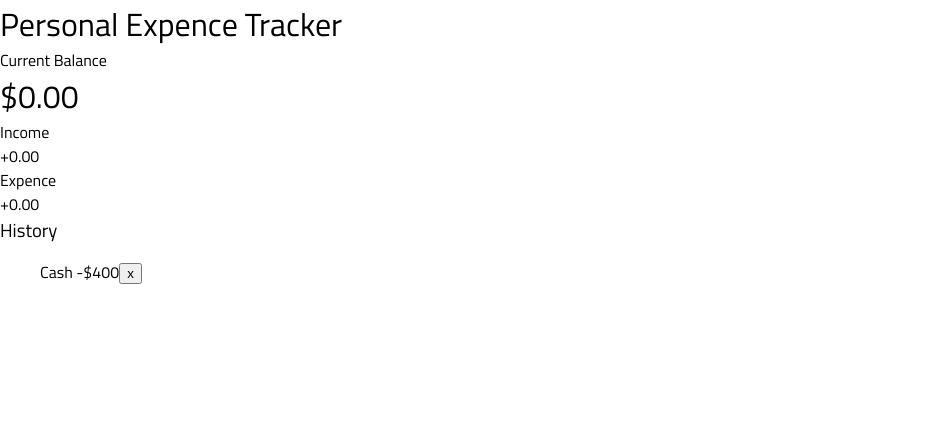
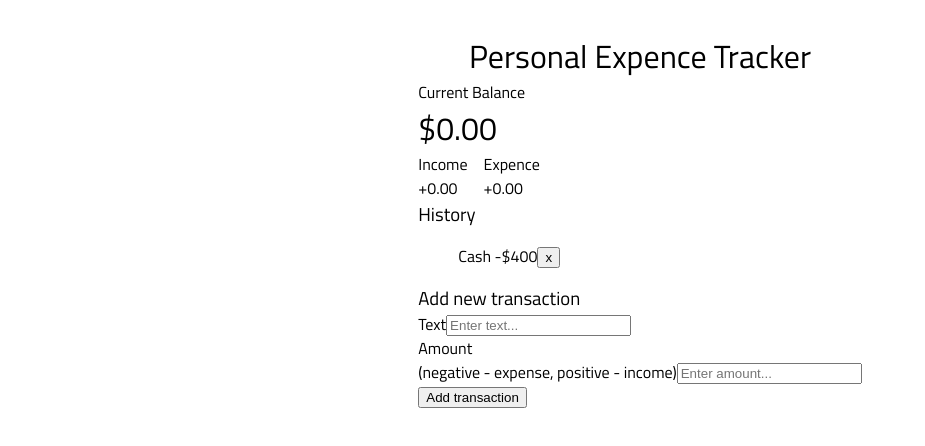
Before and after one commit to Sabzs/Personal-Expence-Tracker, a React (Create React App) app in the folder client/: page / in a window 1280 px wide. Shown: the top 446 px of the page, without its empty margins (0-925 px from the left). Built offline with nearby package versions, Linux system fonts and the light colour scheme.

Commit message:
applied minor style

```diff
--- a/client/src/App.js
+++ b/client/src/App.js
@@ -1,4 +1,5 @@
 import React from 'react'
+import { AddTransaction } from './components/AddTransaction';
 import { Balance } from './components/Balance';
 import { Header } from './components/Header';
 import { IncomeExpence } from './components/IncomeExpence';
@@ -12,10 +13,11 @@ function App() {
     <div className="App">
       <Header />
 
-      <div>
+      <div className >
         <Balance />
         <IncomeExpence />
         <TransactionList />
+        <AddTransaction />
       </div>
 
     </div>
--- a/client/src/components/Balance.js
+++ b/client/src/components/Balance.js
@@ -4,7 +4,7 @@ export const Balance = () => {
   return (
     <div className="balance" >
       <h4>Current Balance</h4>
-      <h1 id="balance" >$0.00</h1>
+      <h1 >$0.00</h1>
 
     </div>
   )
--- a/client/src/components/IncomeExpence.js
+++ b/client/src/components/IncomeExpence.js
@@ -3,11 +3,11 @@ import React from 'react'
 export const IncomeExpence = () => {
   return (
     <div className="inc-exp-container" >
-      <div className="inc-exp-container__minusDiv" >
+      <div className="inc-exp-container__minus-plusDiv" >
         <h4 className="inc-exp-container__plus-header" >Income</h4>
         <p className="inc-exp-container__money plus" >+0.00</p>
       </div>
-      <div className="inc-exp-container__minusDiv" >
+      <div className="inc-exp-container__minus-plusDiv" >
         <h4 className="inc-exp-container__minus-header" >Expence</h4>
         <p className="inc-exp-container__money minus" >+0.00</p>
       </div>
--- a/client/src/components/TransactionList.js
+++ b/client/src/components/TransactionList.js
@@ -4,8 +4,8 @@ export const TransactionList = () => {
   return (
     <div className="transac-List" >
       <h3>History</h3>
-      <ul id="list" className="transac-List__list">
-        <li class="minus">
+      <ul className="transac-List__list">
+        <li className="transac-List__minus">
           Cash <span>-$400</span><button className="transac-List__delete-btn">x</button>
         </li>
       </ul>
--- a/client/src/styles/App.css
+++ b/client/src/styles/App.css
@@ -55,4 +55,61 @@ body {
   width: 100%;
   height: 100vh;
 }
+
+.App {
+  display: -webkit-box;
+  display: -ms-flexbox;
+  display: flex;
+  -webkit-box-orient: vertical;
+  -webkit-box-direction: normal;
+      -ms-flex-direction: column;
+          flex-direction: column;
+  -webkit-box-pack: center;
+      -ms-flex-pack: center;
+          justify-content: center;
+  -webkit-box-align: center;
+      -ms-flex-align: center;
+          align-items: center;
+  padding-top: 2rem;
+}
+
+.balance {
+  display: -webkit-box;
+  display: -ms-flexbox;
+  display: flex;
+  -webkit-box-orient: vertical;
+  -webkit-box-direction: normal;
+      -ms-flex-direction: column;
+          flex-direction: column;
+}
+
+.inc-exp-container {
+  display: -webkit-box;
+  display: -ms-flexbox;
+  display: flex;
+}
+
+.inc-exp-container__minus-plusDiv {
+  margin-right: 1rem;
+}
+
+.transac-List {
+  display: -webkit-box;
+  display: -ms-flexbox;
+  display: flex;
+  -webkit-box-orient: vertical;
+  -webkit-box-direction: normal;
+      -ms-flex-direction: column;
+          flex-direction: column;
+}
+
+.addTransac {
+  display: -webkit-box;
+  display: -ms-flexbox;
+  display: flex;
+  -webkit-box-orient: vertical;
+  -webkit-box-direction: normal;
+      -ms-flex-direction: column;
+          flex-direction: column;
+}
 /*# sourceMappingURL=App.css.map */
--- a/client/src/styles/App.scss
+++ b/client/src/styles/App.scss
@@ -1,3 +1,8 @@
 @import "./partials/fonts";
 @import "./partials/global";
+@import "./partials/app";
 @import "./partials/header";
+@import "./partials/balance";
+@import "./partials/incomeExpence";
+@import "./partials/transactionList";
+@import "./partials/addTransaction";
--- a/client/src/styles/partials/_addTransaction.scss
+++ b/client/src/styles/partials/_addTransaction.scss
@@ -0,0 +1,5 @@
+.addTransac {
+  display: flex;
+  flex-direction: column;
+  // border: 1px solid crimson;
+}
--- /dev/null
+++ b/client/src/styles/partials/_app.scss
@@ -0,0 +1,7 @@
+.App {
+  display: flex;
+  flex-direction: column;
+  justify-content: center;
+  align-items: center;
+  padding-top: 2rem;
+}
--- a/client/src/styles/partials/_balance.scss
+++ b/client/src/styles/partials/_balance.scss
@@ -0,0 +1,5 @@
+.balance {
+  display: flex;
+  flex-direction: column;
+  // border: 1px solid lime;
+}
--- a/client/src/styles/partials/_incomeExpence.scss
+++ b/client/src/styles/partials/_incomeExpence.scss
@@ -0,0 +1,9 @@
+.inc-exp-container {
+  display: flex;
+
+  // border: 1px dashed black;
+
+  &__minus-plusDiv {
+    margin-right: 1rem;
+  }
+}
--- a/client/src/styles/partials/_transactionList.scss
+++ b/client/src/styles/partials/_transactionList.scss
@@ -0,0 +1,5 @@
+.transac-List {
+  display: flex;
+  flex-direction: column;
+  // border: 1px solid purple;
+}
```
Also changed, not shown: 2 other files (tests, documents, lock files or other folders).
